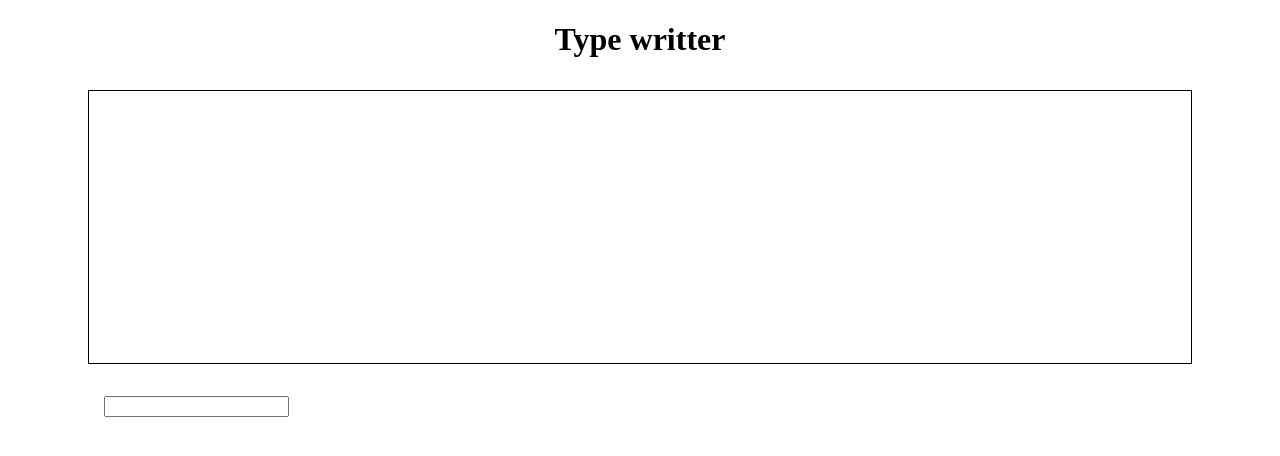
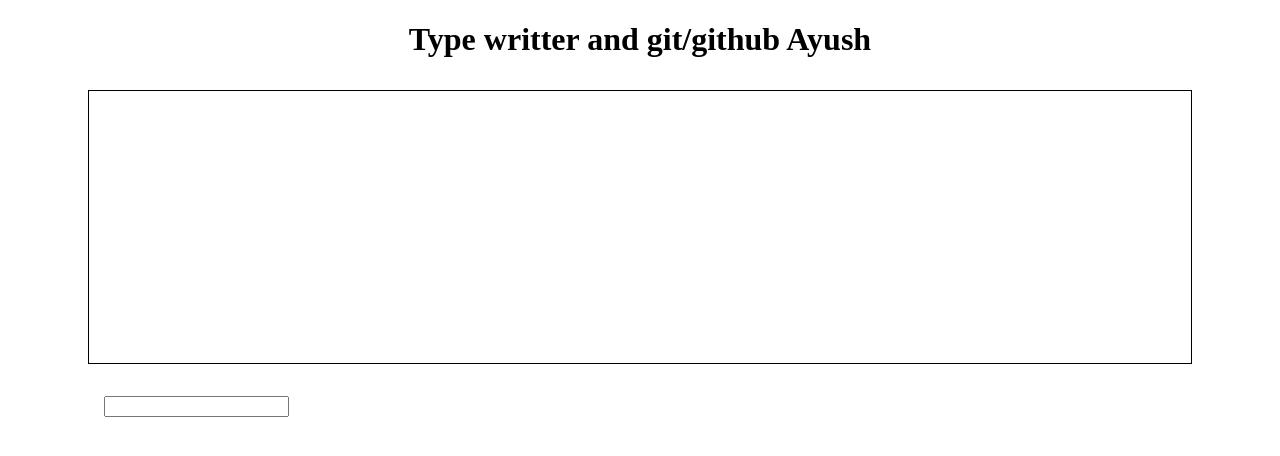
Before and after one commit to ayushpachare/Type-writer, a plain HTML site: page typewriter/index.html in a window 1280 px wide. Drawn offline with Linux system fonts and the light colour scheme.

Commit message:
test change

```diff
--- a/typewriter/index.html
+++ b/typewriter/index.html
@@ -7,7 +7,7 @@
     <link rel="stylesheet" href="index.css">
 </head>
 <body>
-    <h1>Type writter </h1>
+    <h1>Type writter and git/github Ayush</h1>
     <p id="paragraph"></p>
     <form>
         <input type="text">
```
Also changed, not shown: 1 other file.
